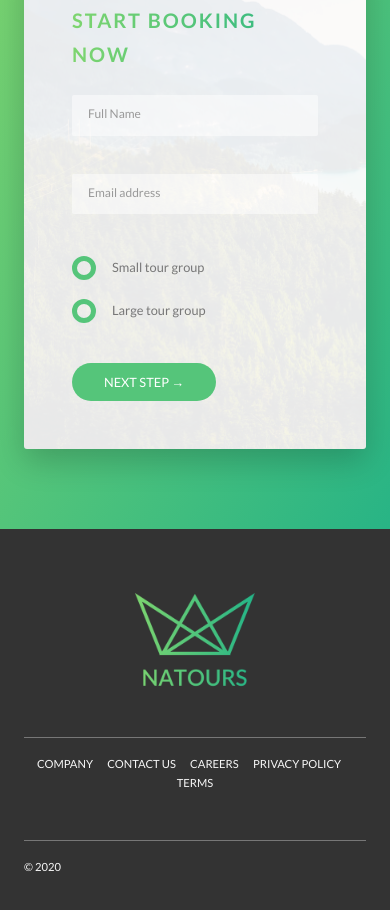
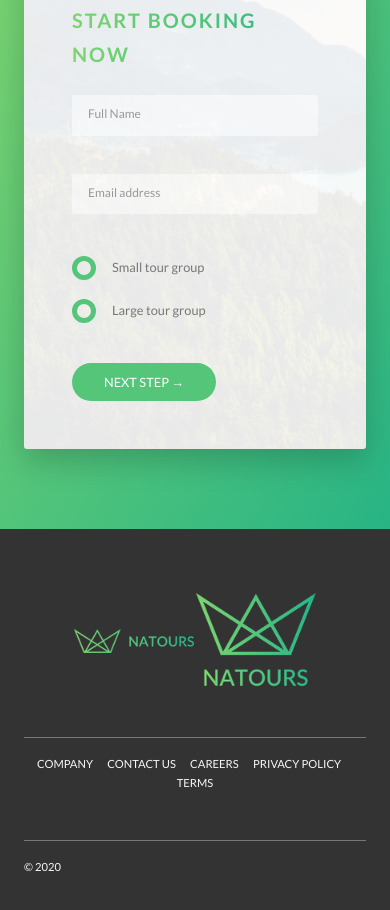
Before and after one commit to berkayaskin/outdoor-tour-website, a website: page index.html in a window 390 px wide. Shown: the part 5983-6893 px from the top of the page. Drawn offline with nearby package versions, Linux system fonts and the light colour scheme.

Commit message:
add responsive images using art direction and density switching

```diff
--- a/index.html
+++ b/index.html
@@ -454,7 +454,13 @@
 
   <footer class="footer">
     <div class="footer__logo-box">
-      <img src="img/logo-green-2x.png" alt="Full logo" class="footer__logo">
+
+      <picture class="footer__logo">
+        <source srcset="img/logo-green-small-1x.png 1x, img/logo-green-small-2x.png 2x" media="(max-width: 37.5em)">
+        <img srcset="img/logo-green-1x.png 1x, img/logo-green-2x.png 2x" alt="Full logo" class="footer__logo">
+      </picture>
+
+      <img srcset="img/logo-green-1x.png 1x, img/logo-green-2x.png 2x" alt="Full logo" class="footer__logo">
     </div>
     <div class="row">
         <div class="col-1-of-2">
```
